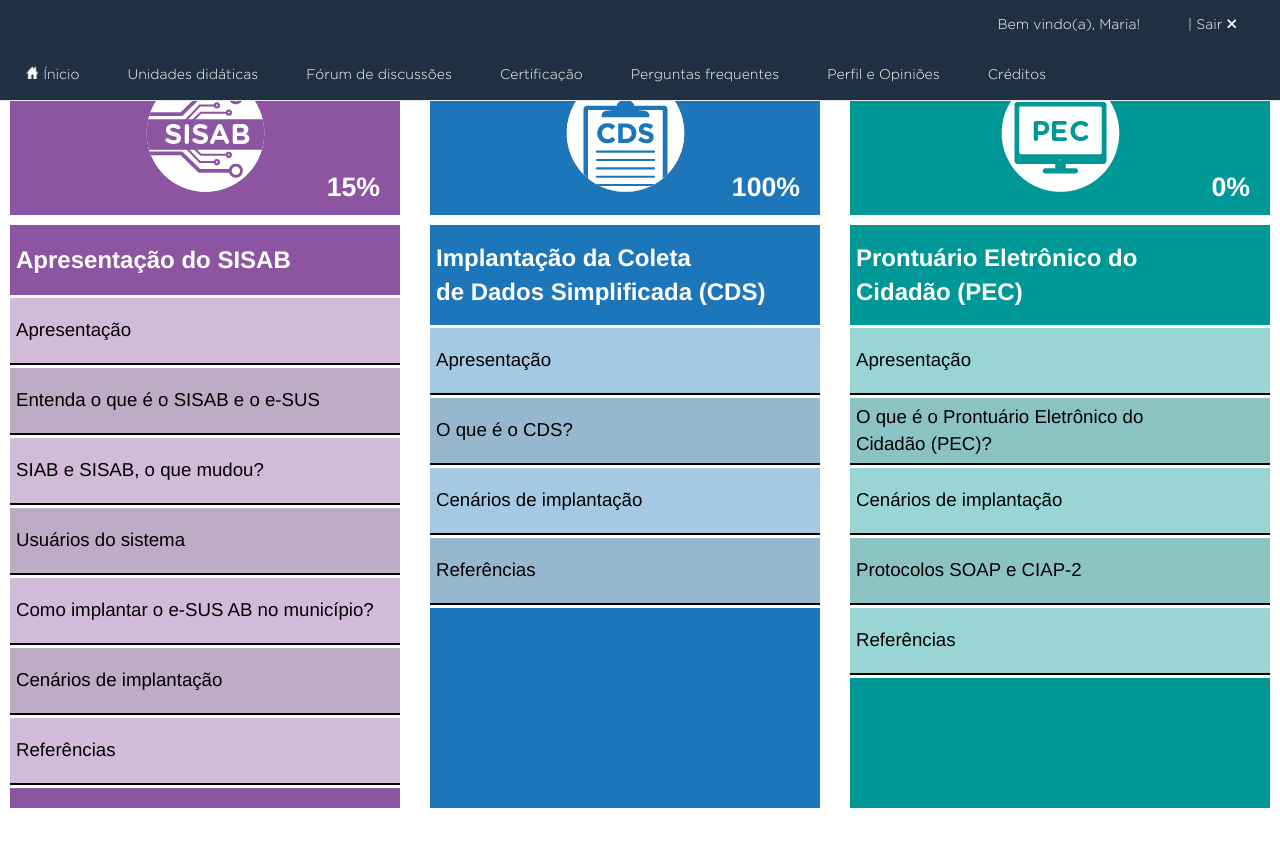
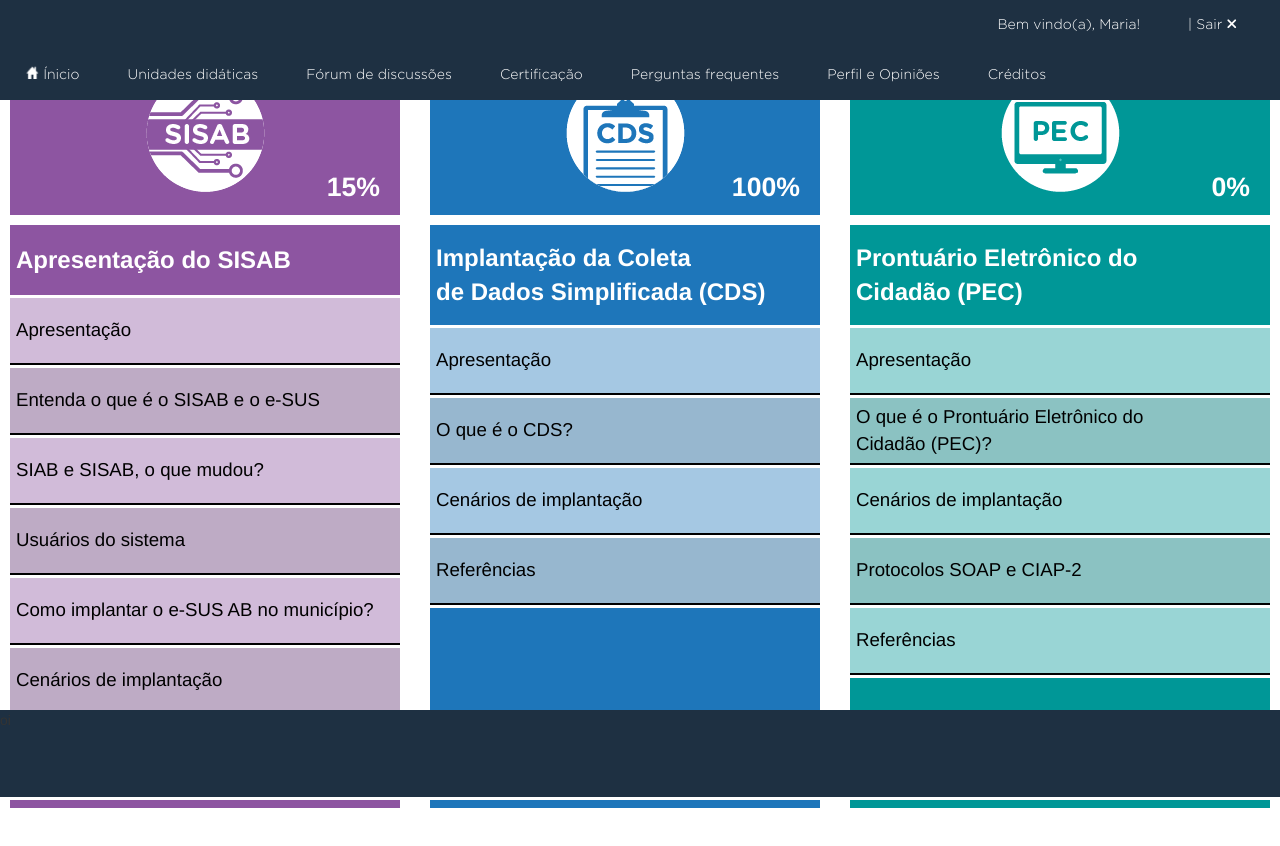
Before and after one commit to rjs3/06062016, a plain HTML site: page index.html in a window 1280 px wide. Before the commit the page ends 808 px from the top, so only its background shows below. Drawn offline with nearby package versions, Linux system fonts and the light colour scheme.

Commit message:
Incluindo Footer'

```diff
--- a/css/style.css
+++ b/css/style.css
@@ -11,6 +11,7 @@ a {
 body {
 	padding-top: 50px;
 }
+
 /* Atributos Gerais - END */
 
 /* Responsive Navbar - BEGIN */
@@ -84,6 +85,11 @@ img {
 
 .navbar-default .navbar-nav > li > a:focus, .navbar-default .navbar-nav > li > a:hover {
 	opacity: 0.7;!important;
+}
+
+.navbar-default {
+	border-color:transparent !important;
+	background-color:transparent !important;
 }
 
 .navbar-nav > li:hover {
@@ -242,6 +248,21 @@ img {
 	font-weight: bold;
 	color: white;
 }
+
+.col-xs-12 {
+	padding-right:0px !important;
+}
+
+.footer {
+   position:fixed;
+   left:0px;
+   bottom:0px;
+   height:90px;
+   width:100%;
+   border-bottom:3px solid white;
+   background:#1e3042;
+}
+
 /* Conteudo - DISPOSITIVOS COM MAIS DE 992px */
 @media (min-width: 992px) {
 
@@ -269,6 +290,10 @@ img {
 		height: 130px;
 	}
 
+	.linha2coluna1, .linha2coluna2, .linha2coluna3 {
+		height:665px !important;
+	}
+
 }
 
 /* Conteudo - DISPOSITIVOS COM MENOS DE 992px */
@@ -278,7 +303,7 @@ img {
 	}
 
 	.alinhamentoPorcentagem {
-		margin-right: 43%;
+		margin-right: 45%;
 		margin-top: 2px;
 	}
 
@@ -286,6 +311,10 @@ img {
 		height: 205px;
 	}
 
+	.footer {
+		position:relative;
+	}
+
 }
 
 /* Conteudo - END */
--- a/index.html
+++ b/index.html
@@ -216,6 +216,8 @@
 
 		</div>
 
+		<div class="footer"> oi </div>
+
 	</body>
 
 </html>
```
